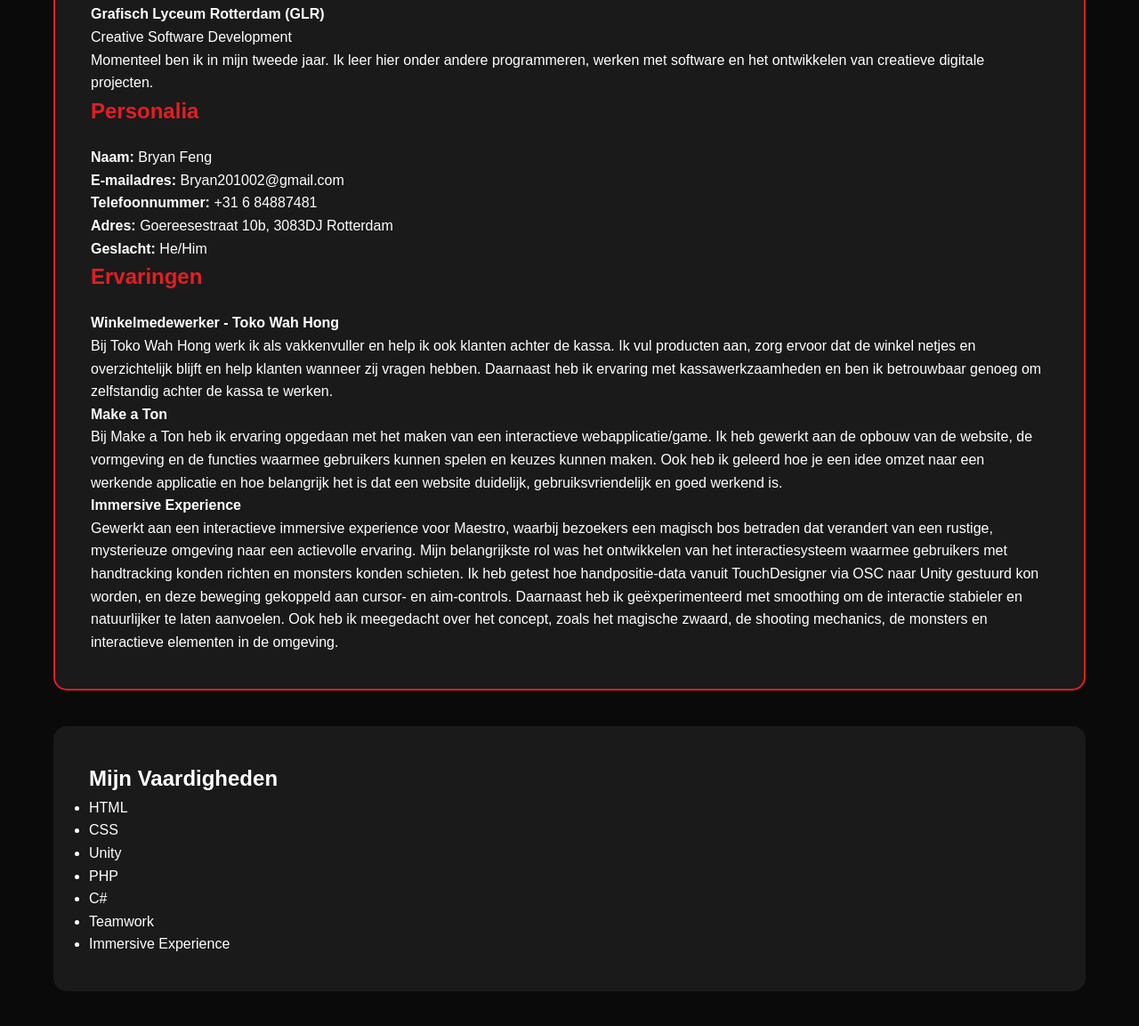
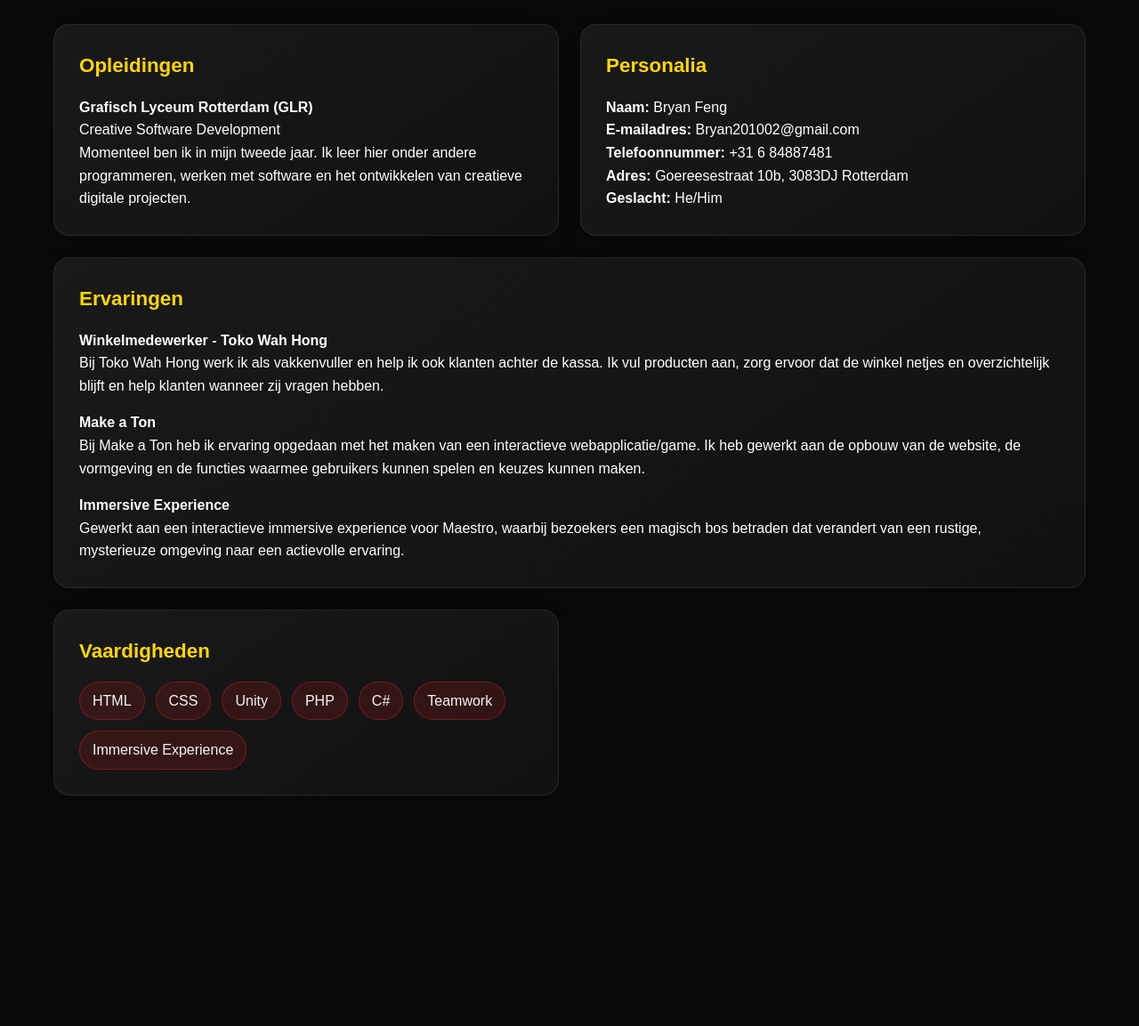
Before and after one commit to 101727/Portfolio, a plain HTML site: page pages/about.html in a window 1280 px wide. Shown: the part 469-1622 px from the top of the page at 89% size. After the commit the page ends 1443 px from the top, so only its background shows below. Drawn offline with Linux system fonts and the light colour scheme.

Commit message:
Update about and projects pages

```diff
--- a/css/style.css
+++ b/css/style.css
@@ -398,9 +398,14 @@ body {
 .about-card {
     background: var(--card-bg);
     padding: 40px;
-    border-radius: 15px;
+    border-radius: 18px;
     border: 2px solid var(--primary-color);
     animation: slideInLeft 0.8s ease;
+    box-shadow: 0 10px 30px rgba(0, 0, 0, 0.25);
+}
+
+.intro-card {
+    background: linear-gradient(135deg, rgba(227, 30, 36, 0.18) 0%, rgba(255, 215, 0, 0.08) 100%);
 }
 
 .about-card h2 {
@@ -408,12 +413,59 @@ body {
     margin-bottom: 20px;
 }
 
-.skills-section {
-    /* Tweede kaart met skills */
-    background: var(--card-bg);
-    padding: 40px;
-    border-radius: 15px;
+.info-grid {
+    display: grid;
+    grid-template-columns: repeat(2, minmax(0, 1fr));
+    gap: 24px;
+}
+
+.info-card {
+    background: linear-gradient(145deg, rgba(26, 26, 26, 0.97) 0%, rgba(18, 18, 18, 0.95) 100%);
+    padding: 28px;
+    border-radius: 18px;
+    border: 1px solid rgba(255, 255, 255, 0.08);
+    box-shadow: 0 8px 24px rgba(0, 0, 0, 0.2);
     animation: slideInRight 0.8s ease;
+}
+
+.info-card h2 {
+    color: var(--secondary-color);
+    margin-bottom: 16px;
+    font-size: 1.4rem;
+}
+
+.wide-card {
+    grid-column: span 2;
+}
+
+.experience-list p + p {
+    margin-top: 16px;
+}
+
+.skills-list {
+    list-style: none;
+    display: flex;
+    flex-wrap: wrap;
+    gap: 12px;
+    padding: 0;
+}
+
+.skills-list li {
+    background: rgba(227, 30, 36, 0.15);
+    border: 1px solid rgba(227, 30, 36, 0.4);
+    border-radius: 999px;
+    padding: 8px 14px;
+    color: #f5f5f5;
+}
+
+@media (max-width: 768px) {
+    .info-grid {
+        grid-template-columns: 1fr;
+    }
+
+    .wide-card {
+        grid-column: span 1;
+    }
 }
 
 .skill-bars {
--- a/pages/about.html
+++ b/pages/about.html
@@ -31,31 +31,40 @@
             <h1 class="section-title">OVER MIJ</h1>
 
             <div class="about-content">
-                <div class="about-card">
+                <div class="about-card intro-card">
                     <h1 id="over-mij">Profiel</h1>
                     <p>Ik ben een gemotiveerd persoon die graag dingen voor elkaar krijgt en niet snel opgeeft. Ik werk goed alleen, maar ook samen met anderen en help waar het nodig is. Ik ben sterk in problemen oplossen, doorzetten en mijn doelen halen, ook als iets lastig wordt. Ik vind het leuk om nieuwe dingen te leren en mezelf te blijven verbeteren. Ik ben nu op zoek naar een fijne werkplek waar ik meer kan groeien en ervaring kan krijgen.</p>
+                </div>
 
+                <div class="info-grid">
+                    <article class="info-card">
                         <h2>Opleidingen</h2>
                         <p><strong>Grafisch Lyceum Rotterdam (GLR)</strong><br>Creative Software Development<br>Momenteel ben ik in mijn tweede jaar. Ik leer hier onder andere programmeren, werken met software en het ontwikkelen van creatieve digitale projecten.</p>
+                    </article>
 
+                    <article class="info-card">
                         <h2>Personalia</h2>
                         <p><strong>Naam:</strong> Bryan Feng<br>
                         <strong>E-mailadres:</strong> Bryan201002@gmail.com<br>
                         <strong>Telefoonnummer:</strong> +31 6 84887481<br>
                         <strong>Adres:</strong> Goereesestraat 10b, 3083DJ Rotterdam<br>
                         <strong>Geslacht:</strong> He/Him</p>
+                    </article>
 
+                    <article class="info-card wide-card">
                         <h2>Ervaringen</h2>
-                    <p><strong>Winkelmedewerker - Toko Wah Hong</strong><br>Bij Toko Wah Hong werk ik als vakkenvuller en help ik ook klanten achter de kassa. Ik vul producten aan, zorg ervoor dat de winkel netjes en overzichtelijk blijft en help klanten wanneer zij vragen hebben. Daarnaast heb ik ervaring met kassawerkzaamheden en ben ik betrouwbaar genoeg om zelfstandig achter de kassa te werken.</p>
+                        <div class="experience-list">
+                            <p><strong>Winkelmedewerker - Toko Wah Hong</strong><br>Bij Toko Wah Hong werk ik als vakkenvuller en help ik ook klanten achter de kassa. Ik vul producten aan, zorg ervoor dat de winkel netjes en overzichtelijk blijft en help klanten wanneer zij vragen hebben.</p>
 
-                    <p><strong>Make a Ton</strong><br>Bij Make a Ton heb ik ervaring opgedaan met het maken van een interactieve webapplicatie/game. Ik heb gewerkt aan de opbouw van de website, de vormgeving en de functies waarmee gebruikers kunnen spelen en keuzes kunnen maken. Ook heb ik geleerd hoe je een idee omzet naar een werkende applicatie en hoe belangrijk het is dat een website duidelijk, gebruiksvriendelijk en goed werkend is.</p>
+                            <p><strong>Make a Ton</strong><br>Bij Make a Ton heb ik ervaring opgedaan met het maken van een interactieve webapplicatie/game. Ik heb gewerkt aan de opbouw van de website, de vormgeving en de functies waarmee gebruikers kunnen spelen en keuzes kunnen maken.</p>
 
-                    <p><strong>Immersive Experience</strong><br>Gewerkt aan een interactieve immersive experience voor Maestro, waarbij bezoekers een magisch bos betraden dat verandert van een rustige, mysterieuze omgeving naar een actievolle ervaring. Mijn belangrijkste rol was het ontwikkelen van het interactiesysteem waarmee gebruikers met handtracking konden richten en monsters konden schieten. Ik heb getest hoe handpositie-data vanuit TouchDesigner via OSC naar Unity gestuurd kon worden, en deze beweging gekoppeld aan cursor- en aim-controls. Daarnaast heb ik geëxperimenteerd met smoothing om de interactie stabieler en natuurlijker te laten aanvoelen. Ook heb ik meegedacht over het concept, zoals het magische zwaard, de shooting mechanics, de monsters en interactieve elementen in de omgeving.</p>
+                            <p><strong>Immersive Experience</strong><br>Gewerkt aan een interactieve immersive experience voor Maestro, waarbij bezoekers een magisch bos betraden dat verandert van een rustige, mysterieuze omgeving naar een actievolle ervaring.</p>
                         </div>
+                    </article>
 
-                <div class="skills-section">
-                    <h2>Mijn Vaardigheden</h2>
-                    <ul>
+                    <article class="info-card">
+                        <h2>Vaardigheden</h2>
+                        <ul class="skills-list">
                             <li>HTML</li>
                             <li>CSS</li>
                             <li>Unity</li>
@@ -64,6 +73,8 @@
                             <li>Teamwork</li>
                             <li>Immersive Experience</li>
                         </ul>
+                    </article>
+                </div>
             </div>
             </div>
         </div>
```
Also changed, not shown: pages/projects.html (+5 -5 lines). Lines whose indentation alone changed are shown as unchanged.
